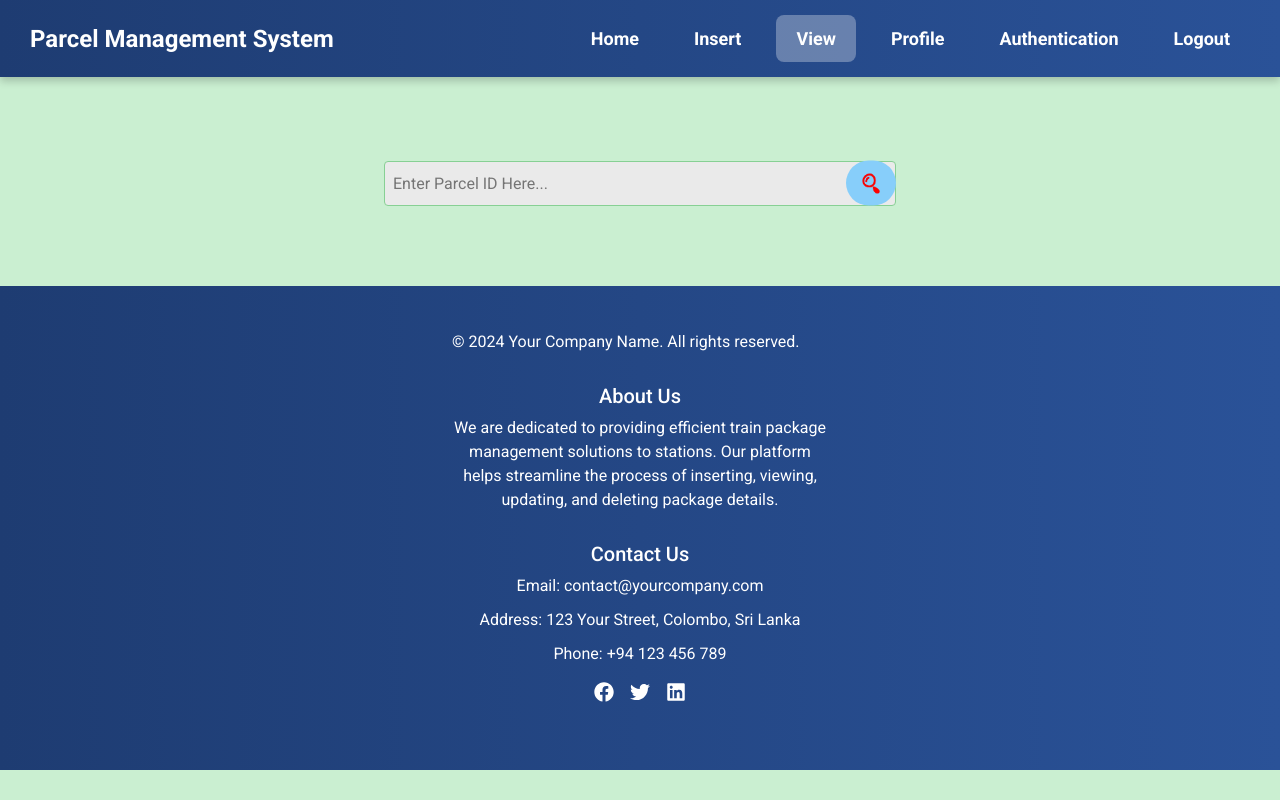
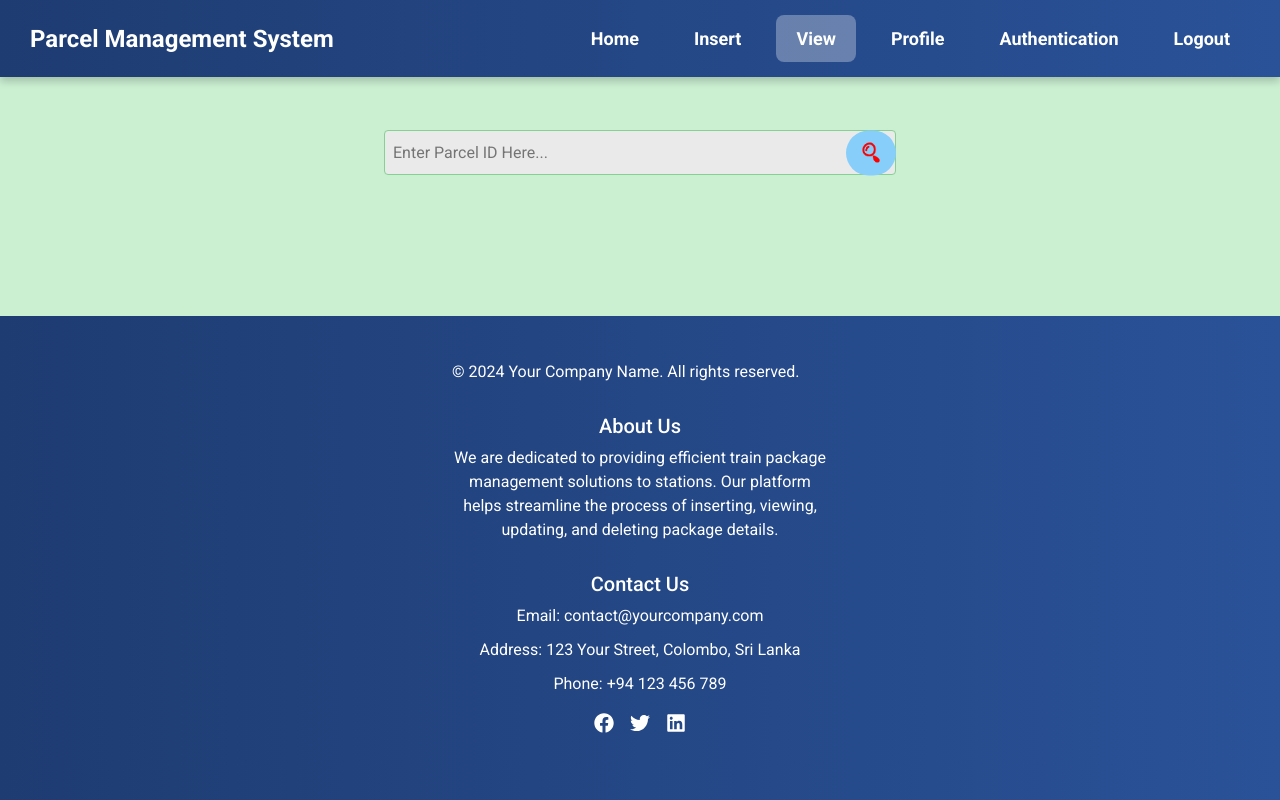
Before and after one commit to ParcelManagment/Website_Frontend, a React (Create React App) app in the folder Parcel_Management_System/: page /view in a window 1280 px wide. Built offline with nearby package versions, Linux system fonts and the light colour scheme; no server answers.

Commit message:
Update footer.css

```diff
--- a/Parcel_Management_System/src/Components/Footer/footer.css
+++ b/Parcel_Management_System/src/Components/Footer/footer.css
@@ -3,27 +3,25 @@ html, body {
     height: 100%;
     margin: 0;
     padding: 0;
-    box-sizing: border-box;
 }
 
 /* Wrapper around all content except footer */
 .page-wrapper {
-    min-height: 10vh;
+    min-height: 100vh;
     display: flex;
     flex-direction: column;
 }
 
 /* The main content area */
 .content {
+    flex: 1 0 auto; /* This makes the content area take up all available vertical space */
     padding-bottom: 50px; /* Adjust this value based on your footer height */
-    flex-grow: 1; /* This makes the content area take up all available vertical space */
 }
 
 /* Footer specific styles */
 .footer-wrapper {
     width: 100vw;
     background: linear-gradient(90deg, #1e3c72, #2a5298);
-    margin-top: auto; /* Pushes the footer to the bottom */
 }
 
 /* Ensure footer content is centered and spaced properly */
@@ -31,14 +29,13 @@ html, body {
     color: white;
     padding: 20px 0;
     background: linear-gradient(90deg, #1e3c72, #2a5298); /* Ensure consistent footer background */
-    text-align: center;
-    width: 100%;
 }
 
 .footer .container-fluid {
     display: flex;
     flex-direction: column;
     align-items: center;
+    text-align: center;
 }
 
 .footer .row {
```
